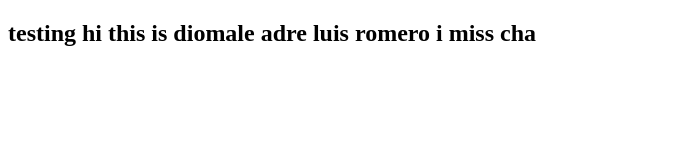
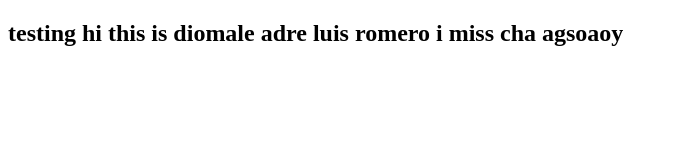
Before and after one commit to X4NZU0/testing, a plain HTML site: page index.html in a window 1280 px wide. Shown: the whole page, without its empty margins (0-678 px from the left). Drawn offline with Linux system fonts and the light colour scheme.

Commit message:
Update index.html

```diff
--- a/index.html
+++ b/index.html
@@ -6,6 +6,6 @@
     <title>Document</title>
 </head>
 <body>
-    <h2>testing hi this is diomale adre luis romero i miss cha </h2>
+    <h2>testing hi this is diomale adre luis romero i miss cha agsoaoy </h2>
 </body>
 </html>
```
